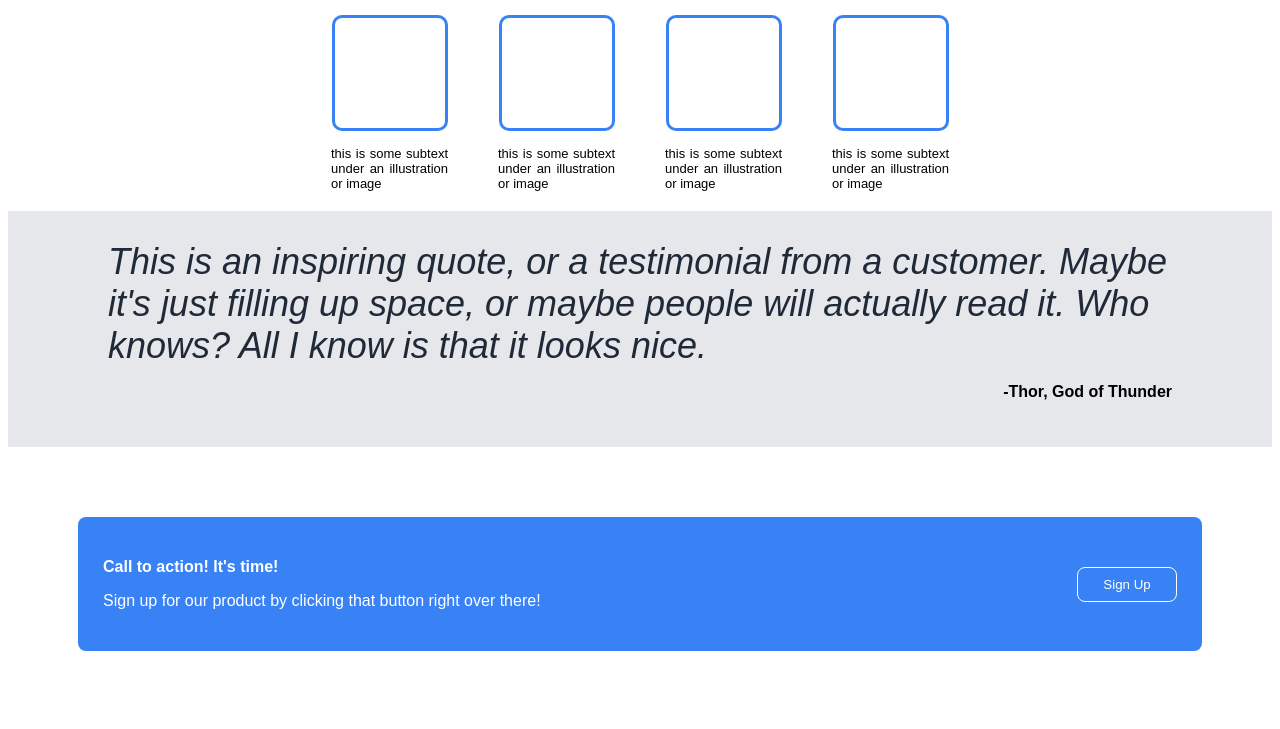
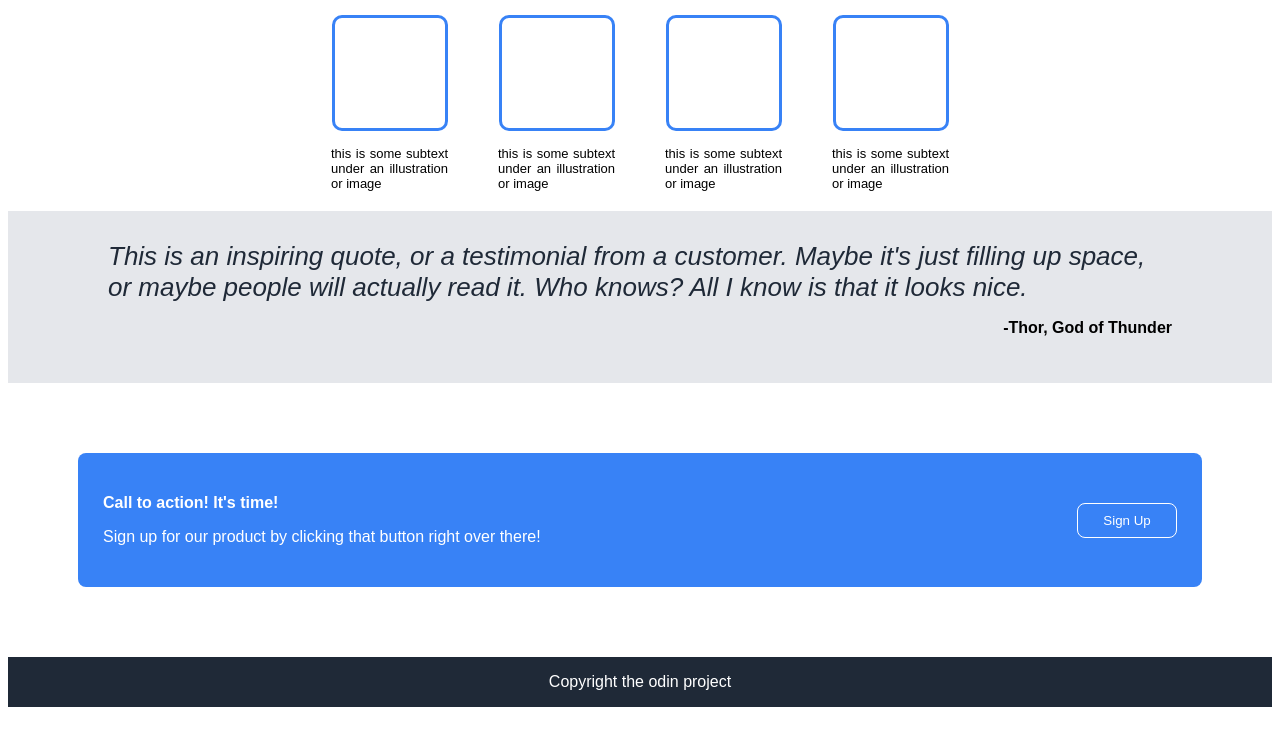
Before and after one commit to j-r-f-m/odin-landing-page, a plain HTML site: page index.html in a window 1280 px wide. Shown: the part 544-1273 px from the top of the page. Drawn offline with Linux system fonts and the light colour scheme; a script that the page names is missing.

Commit message:
Add footer

```diff
--- a/index.html
+++ b/index.html
@@ -76,6 +76,11 @@
 
     </div>
 
+    <!-- footer -->
+    <div class="footer">
+      <p>Copyright the odin project</p>
+    </div>
+
 	<script src="index.js"></script>
   </body>
 </html>
--- a/style.css
+++ b/style.css
@@ -121,7 +121,7 @@ html {
 }
 
 .quote {
-    font-size: 36px;
+    font-size: 26px;
     font-style: italic;
     color: #1F2937;
     margin: 0;
@@ -165,6 +165,14 @@ html {
     align-self: center;
 }
 
+/* footer */
+.footer {
+    background: #1F2937;
+    text-align: center;
+    color: white;
+    padding: 0.1px;
+}
+
 
 /* html tags */
 ul {
```
